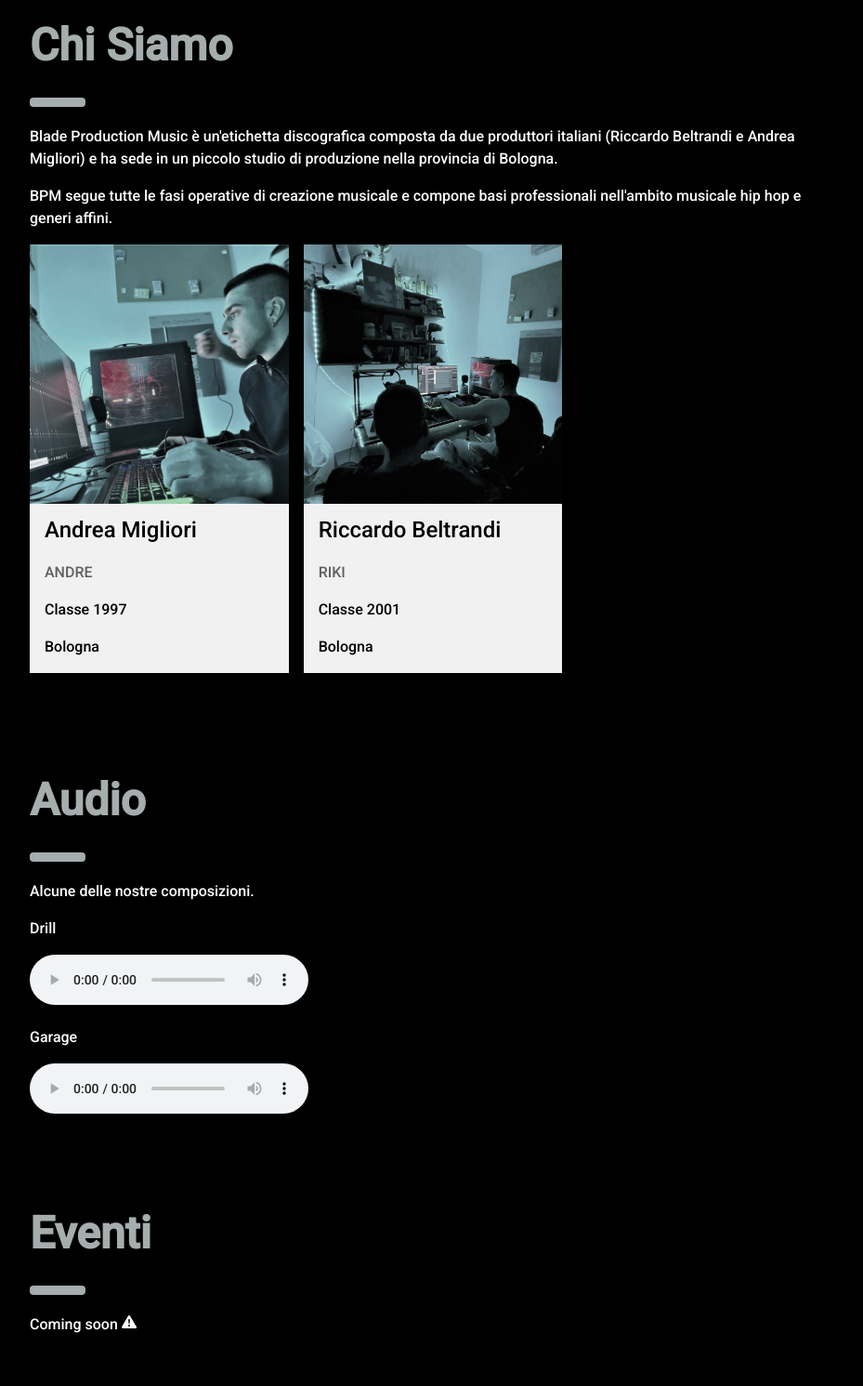
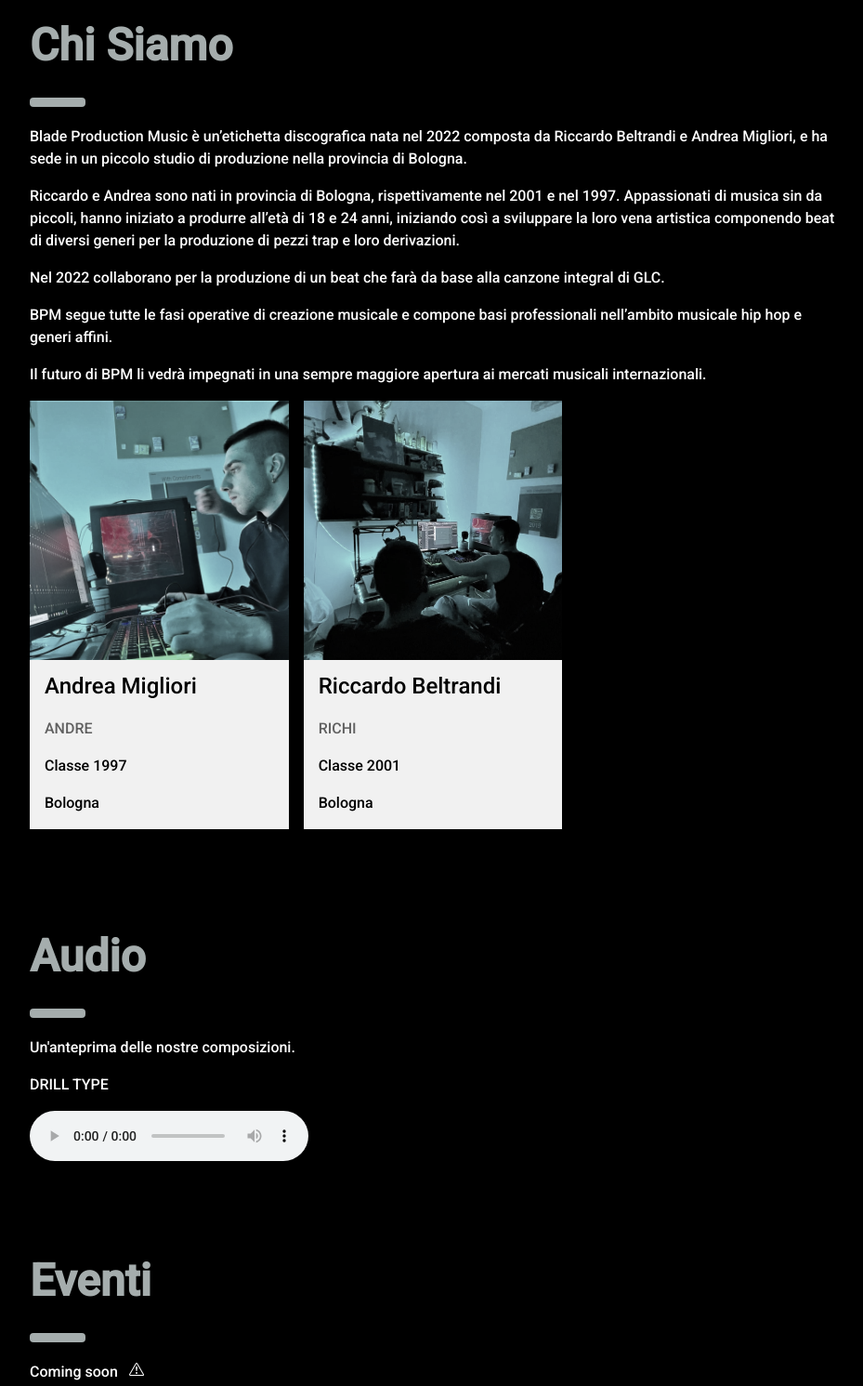
Before and after one commit to bladeproductionmusic/sito, a plain HTML site: page index.html in a window 1280 px wide. Shown: the part 1092-2583 px from the top of the page at 93% size, without its empty margins (324-1253 px from the left). Drawn offline with Linux system fonts and the light colour scheme.

Commit message:
Ultimissime modifiche

```diff
--- a/index.html
+++ b/index.html
@@ -114,8 +114,11 @@ body {font-size:16px; background-color: black; color: white}
   <div class="w3-container" id="chisiamo">
     <h1 class="w3-xxxlarge w3-text-red"><b>Chi Siamo</b></h1>
     <hr style="width:50px;border:5px solid #A5ADAD" class="w3-round">
-    <p>Blade Production Music è un'etichetta discografica composta da due produttori italiani (Riccardo Beltrandi e Andrea Migliori) e ha sede in un piccolo studio di produzione nella provincia di Bologna.</p>
-    <p>BPM segue tutte le fasi operative di creazione musicale e compone basi professionali nell'ambito musicale hip hop e generi affini.
+    <p>Blade Production Music è un’etichetta discografica nata nel 2022 composta da Riccardo Beltrandi e Andrea Migliori, e ha sede in un piccolo studio di produzione nella provincia di Bologna.</p>
+    <p>Riccardo e Andrea sono nati in provincia di Bologna, rispettivamente nel 2001 e nel 1997. Appassionati di musica sin da piccoli, hanno iniziato a produrre all’età di 18 e 24 anni, iniziando così a sviluppare la loro vena artistica componendo beat di diversi generi per la produzione di pezzi trap e loro derivazioni.</p>
+    <p>Nel 2022 collaborano per la produzione di un beat che farà da base alla canzone integral di GLC.</p>
+    <p>BPM segue tutte le fasi operative di creazione musicale e compone basi professionali nell’ambito musicale hip hop e generi affini.</p>
+    <p> Il futuro di BPM li vedrà impegnati in una sempre maggiore apertura ai mercati musicali internazionali.</p>
     </p>
   </div>
 
@@ -136,7 +139,7 @@ body {font-size:16px; background-color: black; color: white}
         <img src="images/riki11.jpg" alt="Riki" class="w3-hover-grayscale" style="width:100%">
         <div class="w3-container">
           <h3>Riccardo Beltrandi</h3>
-          <p class="w3-opacity">RIKI</p>
+          <p class="w3-opacity">RICHI</p>
           <p>Classe 2001</p>
            <p>Bologna</p>
         </div>
@@ -150,21 +153,14 @@ body {font-size:16px; background-color: black; color: white}
     <hr style="width:50px;border:5px solid #A5ADAD" class="w3-round">
 
     <div>
-    <p>Alcune delle nostre composizioni.</p>
-    <p>Drill</p>
+    <p>Un'anteprima delle nostre composizioni.</p>
+    <p>DRILL TYPE</p>
     <audio controls>
-      <source src="mp3/drill.mp3" type="audio/mp3">
+      <source src="mp3/drill1.mp3" type="audio/mp3">
     Your browser does not support the audio element.
     </audio>
     </div>
 
-    <div>
-      <p>Garage</p>
-      <audio controls>
-        <source src="mp3/garage.mp3" type="audio/mp3">
-      Your browser does not support the audio element.
-      </audio>
-      </div>
 
   </div>
 
@@ -172,9 +168,10 @@ body {font-size:16px; background-color: black; color: white}
   <div class="w3-container" id="eventi" style="margin-top:75px">
     <h1 class="w3-xxxlarge w3-text-red"><b>Eventi</b></h1>
     <hr style="width:50px;border:5px solid #A5ADAD" class="w3-round">
-    Coming soon
-    <svg xmlns="http://www.w3.org/2000/svg" width="16" height="16" fill="currentColor" class="bi bi-exclamation-triangle-fill" viewBox="0 0 16 16">
-  <path d="M8.982 1.566a1.13 1.13 0 0 0-1.96 0L.165 13.233c-.457.778.091 1.767.98 1.767h13.713c.889 0 1.438-.99.98-1.767L8.982 1.566zM8 5c.535 0 .954.462.9.995l-.35 3.507a.552.552 0 0 1-1.1 0L7.1 5.995A.905.905 0 0 1 8 5zm.002 6a1 1 0 1 1 0 2 1 1 0 0 1 0-2z"/>
+    Coming soon &nbsp
+<svg xmlns="http://www.w3.org/2000/svg" width="16" height="16" fill="currentColor" class="bi bi-exclamation-triangle" viewBox="0 0 16 16">
+  <path d="M7.938 2.016A.13.13 0 0 1 8.002 2a.13.13 0 0 1 .063.016.146.146 0 0 1 .054.057l6.857 11.667c.036.06.035.124.002.183a.163.163 0 0 1-.054.06.116.116 0 0 1-.066.017H1.146a.115.115 0 0 1-.066-.017.163.163 0 0 1-.054-.06.176.176 0 0 1 .002-.183L7.884 2.073a.147.147 0 0 1 .054-.057zm1.044-.45a1.13 1.13 0 0 0-1.96 0L.165 13.233c-.457.778.091 1.767.98 1.767h13.713c.889 0 1.438-.99.98-1.767L8.982 1.566z"/>
+  <path d="M7.002 12a1 1 0 1 1 2 0 1 1 0 0 1-2 0zM7.1 5.995a.905.905 0 1 1 1.8 0l-.35 3.507a.552.552 0 0 1-1.1 0L7.1 5.995z"/>
 </svg>
   </div>
 
```
Also changed, not shown: 1 other file.
